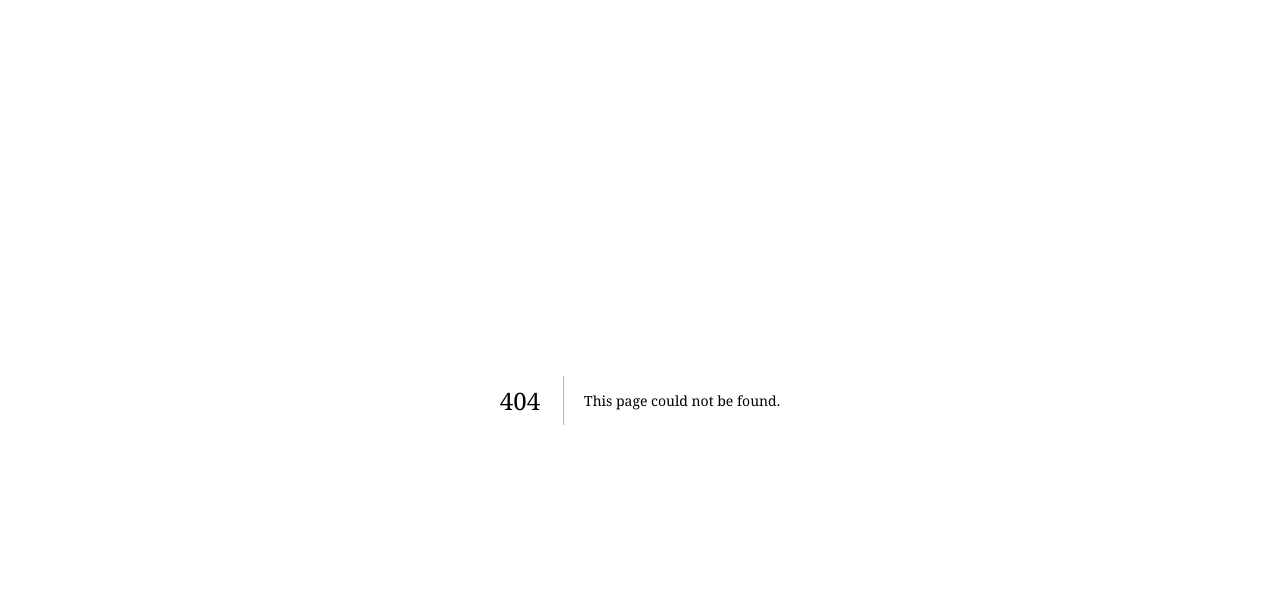
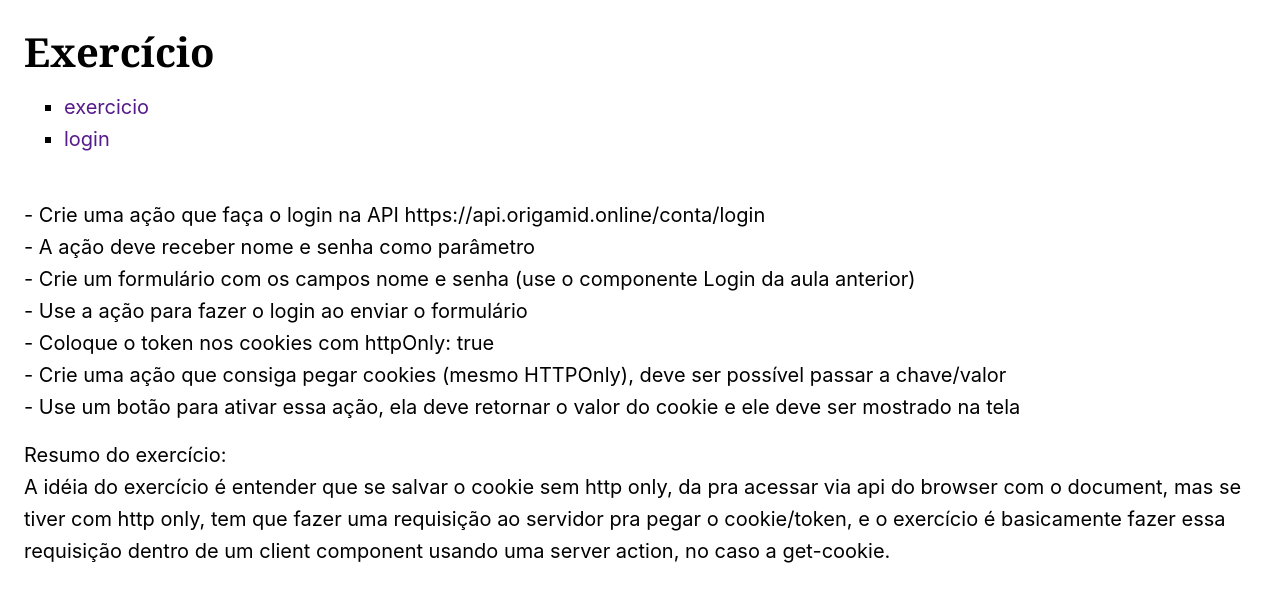
Before and after one commit to alexmonteirodev/next, a Next.js app: page /exercicios/ex013-server-actions-exercicio in a window 1280 px wide. Before the commit this address had no page. Shown: the top 602 px of the page. Built offline with nearby package versions, Linux system fonts and the light colour scheme.

Commit message:
ex013-server-actions-exercicio

```diff
--- a/src/app/exercicios/ex012-server-actions/page.tsx
+++ b/src/app/exercicios/ex012-server-actions/page.tsx
@@ -3,7 +3,7 @@
 import setCookie from "@/actions/set-cookie";
 import React from "react";
 
-const pageEx012 = () => {
+const PageEx012 = () => {
   const [valor, setValor] = React.useState("");
   async function handleClick() {
     console.log("teste");
@@ -19,4 +19,4 @@ const pageEx012 = () => {
   );
 };
 
-export default pageEx012;
+export default PageEx012;
--- /dev/null
+++ b/src/app/exercicios/ex013-server-actions-exercicio/page.tsx
@@ -0,0 +1,45 @@
+import Link from "next/link";
+import React from "react";
+
+const page013 = () => {
+  return (
+    <div>
+      <h1>Exercício</h1>
+      <ul>
+        <li>
+          <Link href="/exercicios/ex013-server-actions-exercicio">
+            exercicio
+          </Link>
+        </li>
+        <li>
+          <Link href="/exercicios/ex013-server-actions-exercicio/login">
+            login
+          </Link>
+        </li>
+      </ul>
+      <div style={{ lineHeight: "2rem" }}>
+        <br />- Crie uma ação que faça o login na API
+        https://api.origamid.online/conta/login
+        <br />- A ação deve receber nome e senha como parâmetro
+        <br />- Crie um formulário com os campos nome e senha (use o componente
+        Login da aula anterior)
+        <br />- Use a ação para fazer o login ao enviar o formulário
+        <br />- Coloque o token nos cookies com httpOnly: true
+        <br />- Crie uma ação que consiga pegar cookies (mesmo HTTPOnly), deve
+        ser possível passar a chave/valor
+        <br />- Use um botão para ativar essa ação, ela deve retornar o valor do
+        cookie e ele deve ser mostrado na tela
+        <p>
+          Resumo do exercício: <br />A idéia do exercício é entender que se
+          salvar o cookie sem http only, da pra acessar via api do browser com o
+          document, mas se tiver com http only, tem que fazer uma requisição ao
+          servidor pra pegar o cookie/token, e o exercício é basicamente fazer
+          essa requisição dentro de um client component usando uma server
+          action, no caso a get-cookie.
+        </p>
+      </div>
+    </div>
+  );
+};
+
+export default page013;
--- a/src/componentes/Exercicios.tsx
+++ b/src/componentes/Exercicios.tsx
@@ -60,6 +60,11 @@ const Exercicios = () => {
           ex012-server-actions
         </Link>
       </li>
+      <li>
+        <Link href="/exercicios/ex013-server-actions-exercicio">
+          ex013-server-actions-exercicio
+        </Link>
+      </li>
     </ul>
   );
 };
```
Also changed, not shown: src/actions/get-cookie.tsx (added, +11 -0 lines), src/actions/user-login.tsx (added, +24 -0 lines), src/app/exercicios/ex013-server-actions-exercicio/login/page.tsx (added, +12 -0 lines), src/componentes/Ex013Login.tsx (added, +51 -0 lines).
